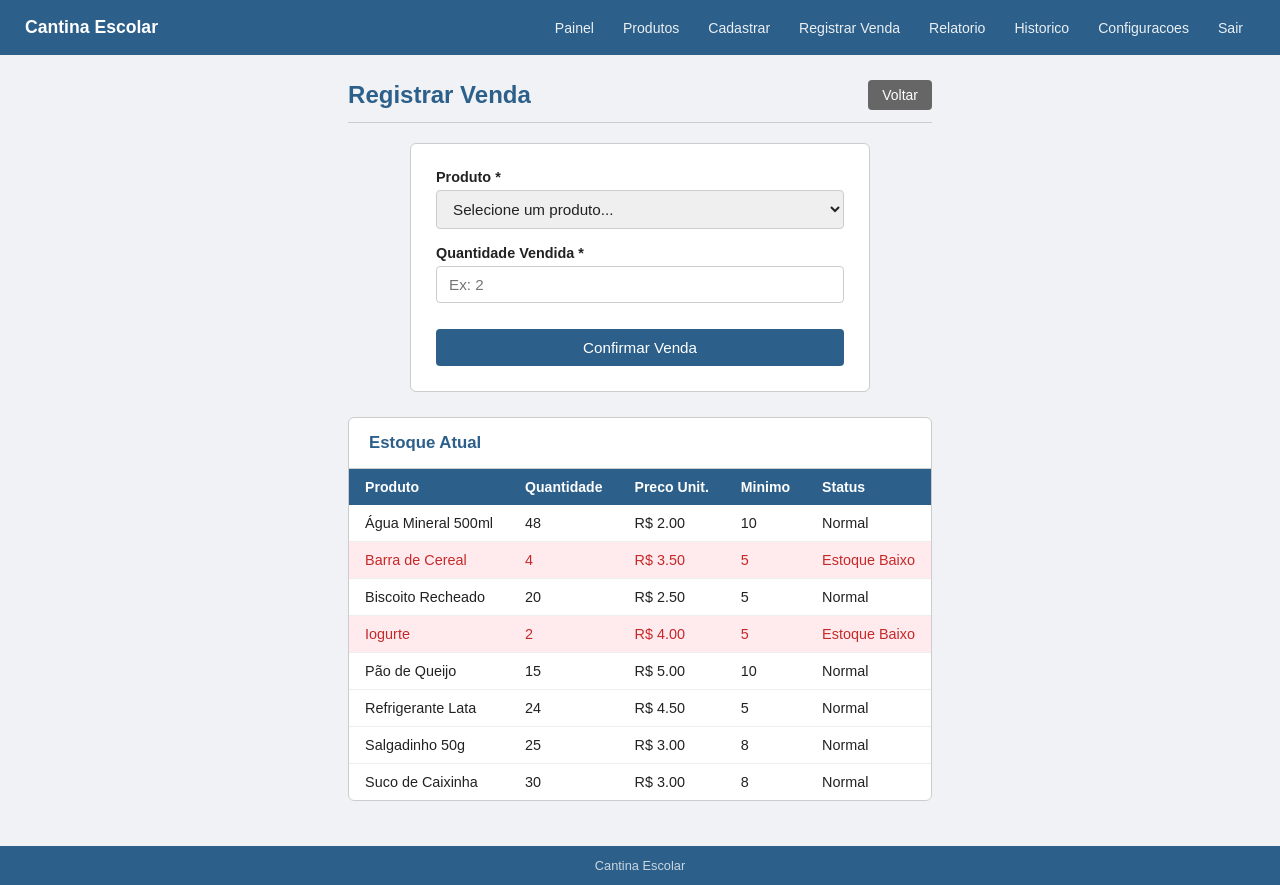
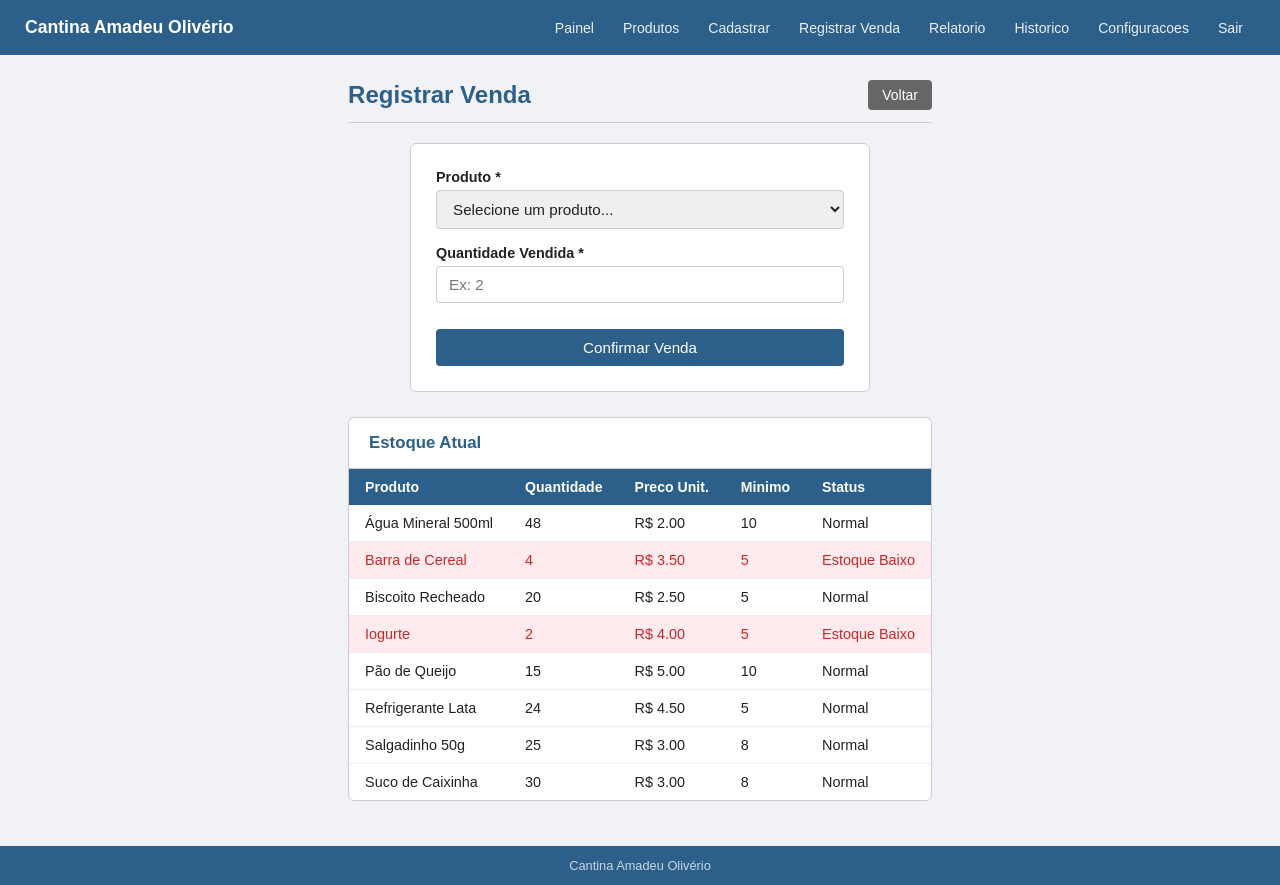
Before and after one commit to yuril06/PROJETO-PIM-ADS, a Flask app: page /venda in a window 1280 px wide. Run offline with Flask 3, Linux system fonts and the light colour scheme; the visitor is signed in with stand-in values (Sample User, id 1); data comes from the database, SQL or seed files in the repository.

Commit message:
Rename to Cantina Amadeu Olivério

```diff
--- a/database/schema.sql
+++ b/database/schema.sql
@@ -1,5 +1,5 @@
 -- ============================================================
--- Banco de Dados: Sistema de Estoque - Cantina Escolar
+-- Banco de Dados: Sistema de Estoque - Cantina Amadeu Olivério
 -- Projeto PIM - ADS 1º Semestre
 -- ============================================================
 
--- a/modules/__init__.py
+++ b/modules/__init__.py
@@ -1 +1 @@
-# Pacote de módulos do sistema de estoque - Cantina Escolar
+# Pacote de módulos do sistema de estoque - Cantina Amadeu Olivério
--- a/static/style.css
+++ b/static/style.css
@@ -1,4 +1,4 @@
-/* Sistema de Controle de Estoque - Cantina Escolar */
+/* Sistema de Controle de Estoque - Cantina Amadeu Olivério */
 
 * {
     margin: 0;
--- a/templates/base.html
+++ b/templates/base.html
@@ -3,13 +3,13 @@
 <head>
     <meta charset="UTF-8">
     <meta name="viewport" content="width=device-width, initial-scale=1.0">
-    <title>{% block titulo %}Cantina Escolar{% endblock %}</title>
+    <title>{% block titulo %}Cantina Amadeu Olivério{% endblock %}</title>
     <link rel="stylesheet" href="{{ url_for('static', filename='style.css') }}">
 </head>
 <body>
 
     <nav class="navbar">
-        <div class="nav-brand">Cantina Escolar</div>
+        <div class="nav-brand">Cantina Amadeu Olivério</div>
         <ul class="nav-links">
             <li><a href="{{ url_for('painel') }}">Painel</a></li>
             <li><a href="{{ url_for('gerenciar_produtos') }}">Produtos</a></li>
@@ -37,7 +37,7 @@
     </main>
 
     <footer class="rodape">
-        <p>Cantina Escolar</p>
+        <p>Cantina Amadeu Olivério</p>
     </footer>
 
 </body>
--- a/templates/cadastro.html
+++ b/templates/cadastro.html
@@ -1,6 +1,6 @@
 {% extends "base.html" %}
 
-{% block titulo %}Cadastrar Produto - Cantina Escolar{% endblock %}
+{% block titulo %}Cadastrar Produto - Cantina Amadeu Olivério{% endblock %}
 
 {% block conteudo %}
 
--- a/templates/configuracoes.html
+++ b/templates/configuracoes.html
@@ -1,6 +1,6 @@
 {% extends "base.html" %}
 
-{% block titulo %}Configuracoes - Cantina Escolar{% endblock %}
+{% block titulo %}Configuracoes - Cantina Amadeu Olivério{% endblock %}
 
 {% block conteudo %}
 
--- a/templates/editar.html
+++ b/templates/editar.html
@@ -1,6 +1,6 @@
 {% extends "base.html" %}
 
-{% block titulo %}Editar Produto - Cantina Escolar{% endblock %}
+{% block titulo %}Editar Produto - Cantina Amadeu Olivério{% endblock %}
 
 {% block conteudo %}
 
--- a/templates/erro_db.html
+++ b/templates/erro_db.html
@@ -1,6 +1,6 @@
 {% extends "base.html" %}
 
-{% block titulo %}Erro de Conexao - Cantina Escolar{% endblock %}
+{% block titulo %}Erro de Conexao - Cantina Amadeu Olivério{% endblock %}
 
 {% block conteudo %}
 
--- a/templates/historico.html
+++ b/templates/historico.html
@@ -1,6 +1,6 @@
 {% extends "base.html" %}
 
-{% block titulo %}Historico de Consumo - Cantina Escolar{% endblock %}
+{% block titulo %}Historico de Consumo - Cantina Amadeu Olivério{% endblock %}
 
 {% block conteudo %}
 
--- a/templates/index.html
+++ b/templates/index.html
@@ -1,6 +1,6 @@
 {% extends "base.html" %}
 
-{% block titulo %}Painel de Estoque - Cantina Escolar{% endblock %}
+{% block titulo %}Painel de Estoque - Cantina Amadeu Olivério{% endblock %}
 
 {% block conteudo %}
 
--- a/templates/login.html
+++ b/templates/login.html
@@ -3,13 +3,13 @@
 <head>
     <meta charset="UTF-8">
     <meta name="viewport" content="width=device-width, initial-scale=1.0">
-    <title>Login - Cantina Escolar</title>
+    <title>Login - Cantina Amadeu Olivério</title>
     <link rel="stylesheet" href="{{ url_for('static', filename='style.css') }}">
 </head>
 <body>
 
     <nav class="navbar">
-        <div class="nav-brand">Cantina Escolar</div>
+        <div class="nav-brand">Cantina Amadeu Olivério</div>
     </nav>
 
     <main class="container">
@@ -47,7 +47,7 @@
     </main>
 
     <footer class="rodape">
-        <p>Cantina Escolar</p>
+        <p>Cantina Amadeu Olivério</p>
     </footer>
 
 </body>
--- a/templates/produtos.html
+++ b/templates/produtos.html
@@ -1,6 +1,6 @@
 {% extends "base.html" %}
 
-{% block titulo %}Gerenciar Produtos - Cantina Escolar{% endblock %}
+{% block titulo %}Gerenciar Produtos - Cantina Amadeu Olivério{% endblock %}
 
 {% block conteudo %}
 
--- a/templates/relatorio.html
+++ b/templates/relatorio.html
@@ -1,6 +1,6 @@
 {% extends "base.html" %}
 
-{% block titulo %}Relatorio Diario - Cantina Escolar{% endblock %}
+{% block titulo %}Relatorio Diario - Cantina Amadeu Olivério{% endblock %}
 
 {% block conteudo %}
 
--- a/templates/venda.html
+++ b/templates/venda.html
@@ -1,6 +1,6 @@
 {% extends "base.html" %}
 
-{% block titulo %}Registrar Venda - Cantina Escolar{% endblock %}
+{% block titulo %}Registrar Venda - Cantina Amadeu Olivério{% endblock %}
 
 {% block conteudo %}
 
```
